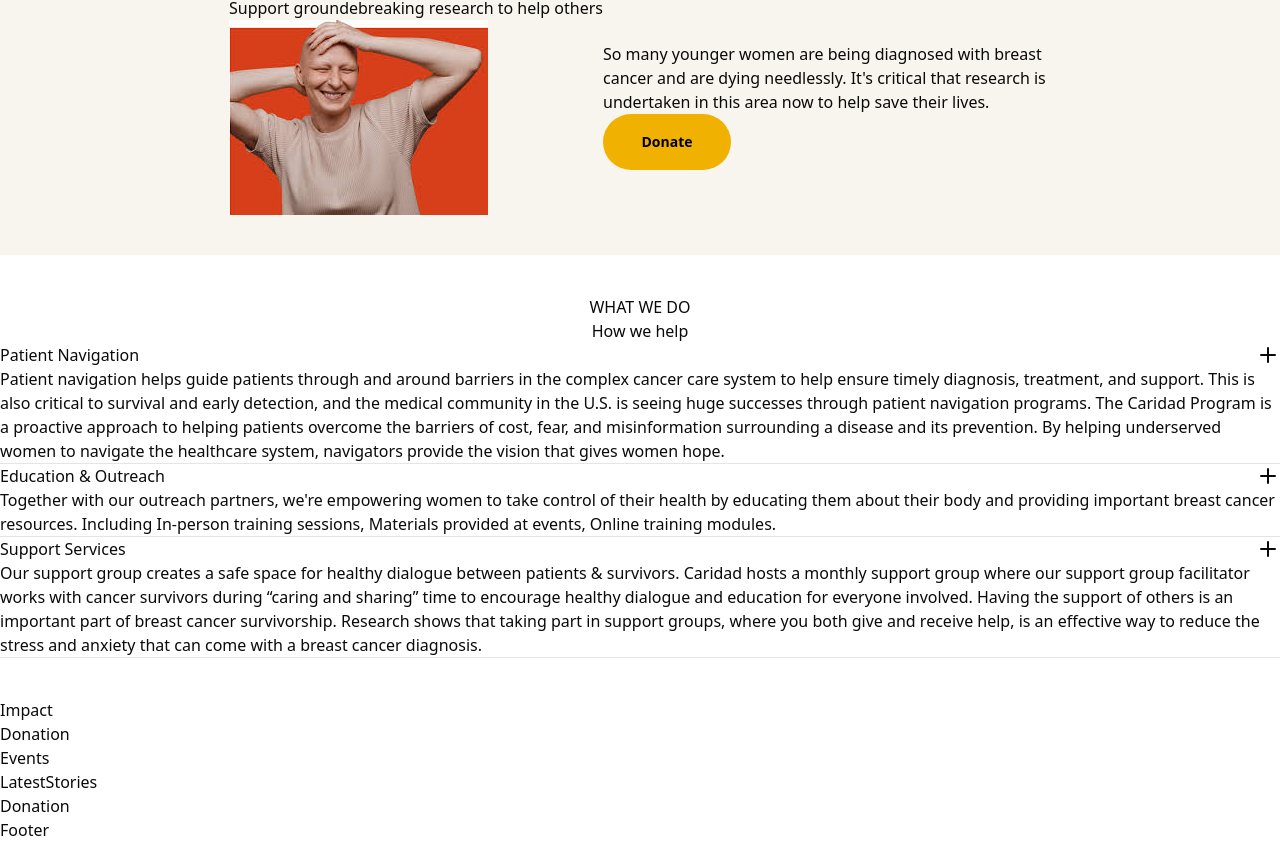
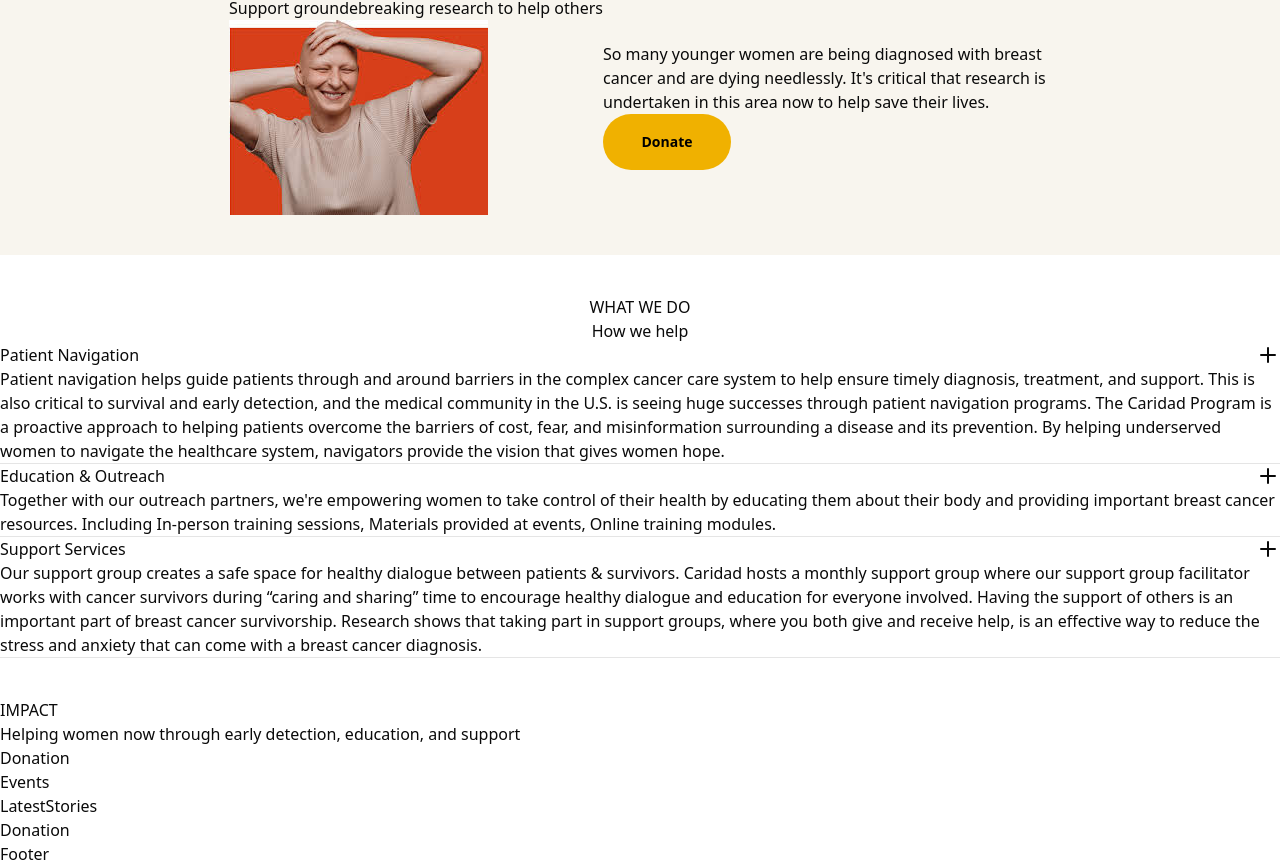
Before and after one commit to Shouryya-Manna/Caridad, a Next.js app: page / in a window 1280 px wide. Shown: the part 663-1529 px from the top of the page. Before the commit the page ends 1505 px from the top, so only its background shows below. Built offline with nearby package versions, Linux system fonts and the light colour scheme.

Commit message:
Impact Data Updated .. Things Structured

```diff
--- a/src/app/(page)/page.tsx
+++ b/src/app/(page)/page.tsx
@@ -11,9 +11,12 @@ import Mission from "@/components/Landing/Mission/Mission";
 export default function LandingPage() {
   return (
     <div>
-      <Header />
-      <Mission />
-      <Cause />
+      <div className="bg-primary">
+        <Header />
+        <Mission />
+        <Cause />
+      </div>
+
       <Help />
       <Impact />
       <Donation />
--- a/src/components/Landing/Cause/Cause.tsx
+++ b/src/components/Landing/Cause/Cause.tsx
@@ -3,7 +3,7 @@ import React from "react";
 
 export default function Cause() {
   return (
-    <div className="bg-primary items-center flex flex-col py-10">
+    <div className="items-center flex flex-col py-10">
       <div>CAUSE</div>
 
       <div className="flex items-center justify-center">
--- a/src/components/Landing/Header/Header.tsx
+++ b/src/components/Landing/Header/Header.tsx
@@ -4,7 +4,7 @@ import { Bars2Icon } from "@heroicons/react/16/solid";
 
 export default function Header() {
   return (
-    <div className="flex justify-between items-center bg-primary px-30 py-5">
+    <div className="flex justify-between items-center px-30 py-5">
       {/* Logo */}
       <div>
         <img src="logo.png"></img>
--- a/src/components/Landing/Impact/Impact.tsx
+++ b/src/components/Landing/Impact/Impact.tsx
@@ -1,5 +1,13 @@
 import React from "react";
 
 export default function Impact() {
-  return <div>Impact</div>;
+  return (
+    <div>
+      <div>IMPACT</div>
+      <p>
+        Helping women now through early detection,
+        education, and support
+      </p>
+    </div>
+  );
 }
--- a/src/components/Landing/Mission/Mission.tsx
+++ b/src/components/Landing/Mission/Mission.tsx
@@ -1,6 +1,6 @@
 export default function Mission() {
   return (
-    <div className="bg-primary items-center flex flex-col py-10">
+    <div className="items-center flex flex-col py-10">
       <div>OUR MISSION IS SIMPLE</div>
       <div className="flex">
         {/* "Floating" looking text */}
--- /dev/null
+++ b/src/data/Impact.data.ts
@@ -0,0 +1,14 @@
+export const ImpactData = [
+  {
+    imageUrl: "",
+    data: "There are over 3.5 million breast cancer survivors in the United States.",
+  },
+  {
+    imageUrl: "",
+    data: "Over the last decade Caridad has provided over 192,000 mammograms",
+  },
+  {
+    imageUrl: "",
+    data: "There are over 3.5 million breast cancer survivors in the United States.",
+  },
+];
```
